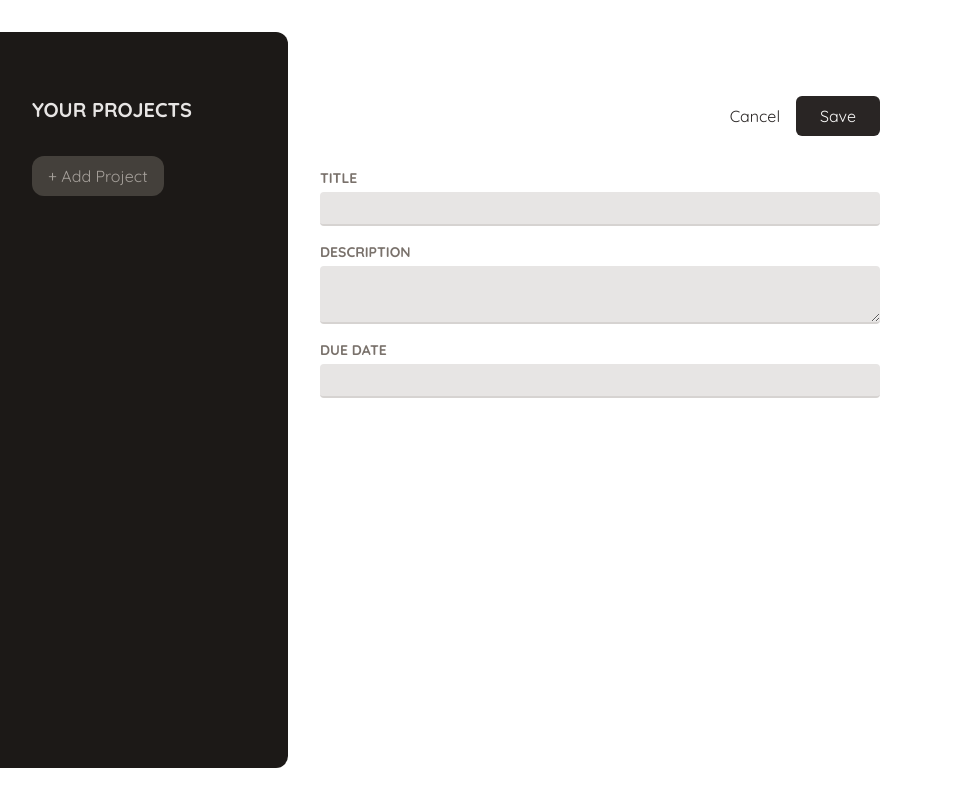
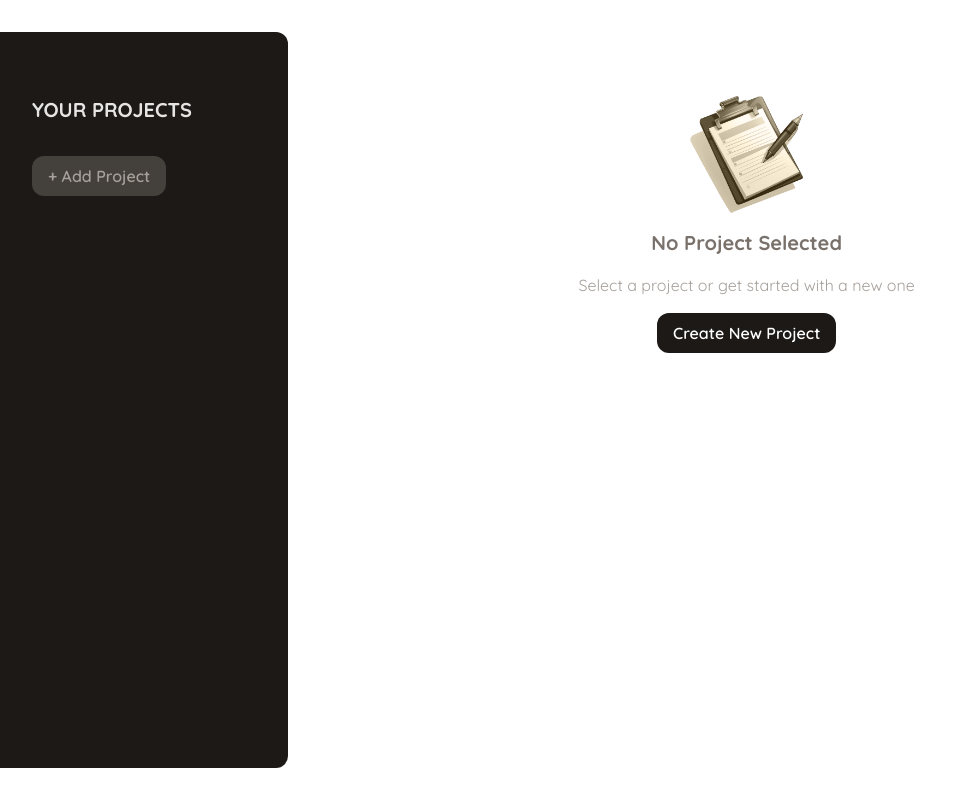
Before and after one commit to mehrankhaksar/project-manager, a React (Vite) app: page / in a window 1280 px wide. Shown: the whole page, without its empty margins (0-977 px from the left). Built offline with nearby package versions, Linux system fonts and the light colour scheme.

Commit message:
add project state management and add conditional view rendering and add custom button component

```diff
--- a/src/App.tsx
+++ b/src/App.tsx
@@ -1,11 +1,43 @@
+import { useState } from "react";
+import Dashboard from "./components/Dashboard";
+import ProjectSidebar from "./components/ProjectSidebar";
 import NewProject from "./components/NewProject";
-import ProjectSidebar from "./components/ProjectSidebar";
+
+type ProjectDataType = {
+  selectedProjectId: number | null | undefined;
+  projects: [];
+};
 
 export default function App() {
+  const [projectData, setProjectData] = useState<ProjectDataType>({
+    selectedProjectId: undefined,
+    projects: [],
+  });
+
+  const onStartCreateNewProject = () => {
+    setProjectData((prev) => ({ ...prev, selectedProjectId: null }));
+  };
+
+  let content;
+
+  switch (projectData.selectedProjectId) {
+    case null:
+      content = <NewProject />;
+      break;
+
+    case undefined:
+      content = <Dashboard onStartCreateNewProject={onStartCreateNewProject} />;
+      break;
+
+    default:
+      content = <Dashboard onStartCreateNewProject={onStartCreateNewProject} />;
+      break;
+  }
+
   return (
     <main className="h-screen flex gap-8">
-      <ProjectSidebar />
-      <NewProject />
+      <ProjectSidebar onStartCreateNewProject={onStartCreateNewProject} />
+      {content}
     </main>
   );
 }
--- /dev/null
+++ b/src/components/Button.tsx
@@ -0,0 +1,41 @@
+import type React from "react";
+
+type VariantType = "default" | "secondary" | "ghost";
+
+interface IButtonProps extends React.ButtonHTMLAttributes<HTMLButtonElement> {
+  variant?: VariantType;
+  children: React.ReactNode;
+}
+
+export default function Button({
+  children,
+  variant = "default",
+  ...props
+}: IButtonProps) {
+  let className =
+    "px-4 py-2 text-xs md:text-base rounded-xl transition-colors font-semibold";
+
+  switch (variant) {
+    case "default":
+      className = className.concat(
+        " bg-stone-900 text-white hover:bg-stone-600",
+      );
+      break;
+
+    case "secondary":
+      className = className.concat(
+        " bg-stone-700 text-stone-400 hover:bg-stone-600 hover:text-stone-100",
+      );
+      break;
+
+    case "ghost":
+      className = className.concat(" text-stone-800 hover:text-stone-950");
+      break;
+  }
+
+  return (
+    <button className={className} {...props}>
+      {children}
+    </button>
+  );
+}
--- /dev/null
+++ b/src/components/Dashboard.tsx
@@ -0,0 +1,25 @@
+import NoProjects from "../assets/no-projects.png";
+import Button from "./Button";
+
+export default function Dashboard({
+  onStartCreateNewProject,
+}: {
+  onStartCreateNewProject: () => void;
+}) {
+  return (
+    <div className="mt-24 text-center w-2/3">
+      <img
+        src={NoProjects}
+        alt="No Projects"
+        className="size-1/6 object-contain mx-auto"
+      />
+      <h2 className="text-xl font-bold text-stone-500 my-4">
+        No Project Selected
+      </h2>
+      <p className="text-stone-400 mb-4">
+        Select a project or get started with a new one
+      </p>
+      <Button onClick={onStartCreateNewProject}>Create New Project</Button>
+    </div>
+  );
+}
--- a/src/components/Input.tsx
+++ b/src/components/Input.tsx
@@ -13,7 +13,7 @@
   isTextarea = false,
   ...props
 }: InputPropsType) {
-  const inputClassname =
+  const classname =
     "w-full p-1 border-b-2 rounded-sm border-stone-300 bg-stone-200 text-stone-600 focus:outline-none focus:border-stone-600";
 
   return (
@@ -23,12 +23,12 @@
       </label>
       {isTextarea ? (
         <textarea
-          className={inputClassname}
+          className={classname}
           {...(props as React.TextareaHTMLAttributes<HTMLTextAreaElement>)}
         />
       ) : (
         <input
-          className={inputClassname}
+          className={classname}
           {...(props as React.InputHTMLAttributes<HTMLInputElement>)}
         />
       )}
--- a/src/components/NewProject.tsx
+++ b/src/components/NewProject.tsx
@@ -1,3 +1,4 @@
+import Button from "./Button";
 import Input from "./Input";
 
 export default function NewProject() {
@@ -5,14 +6,10 @@
     <div className="w-140 mt-16">
       <menu className="flex items-center justify-end gap-4 my-8">
         <li>
-          <button className="text-stone-800 hover:text-stone-950 transition-colors">
-            Cancel
-          </button>
+          <Button variant="ghost">Cancel</Button>
         </li>
         <li>
-          <button className="bg-stone-800 text-stone-50 hover:bg-stone-950 px-6 py-2 rounded-md transition-colors">
-            Save
-          </button>
+          <Button>Save</Button>
         </li>
       </menu>
       <Input label="Title" />
--- a/src/components/ProjectSidebar.tsx
+++ b/src/components/ProjectSidebar.tsx
@@ -1,14 +1,18 @@
-export default function ProjectSidebar() {
+import Button from "./Button";
+
+export default function ProjectSidebar({
+  onStartCreateNewProject,
+}: {
+  onStartCreateNewProject: () => void;
+}) {
   return (
     <aside className="bg-stone-900 text-stone-50 px-8 py-16 w-1/3 md:w-72 rounded-r-xl my-8">
       <h2 className="mb-8 font-bold uppercase md:text-xl text-stone-200">
         Your Projects
       </h2>
-      <div>
-        <button className="bg-stone-700 text-stone-400 hover:bg-stone-600 hover:text-stone-100 px-4 py-2 text-xs md:text-base rounded-xl transition-colors">
-          + Add Project
-        </button>
-      </div>
+      <Button onClick={onStartCreateNewProject} variant="secondary">
+        + Add Project
+      </Button>
       <ul></ul>
     </aside>
   );
```
Also changed, not shown: src/assets/no-projects.png (added).
